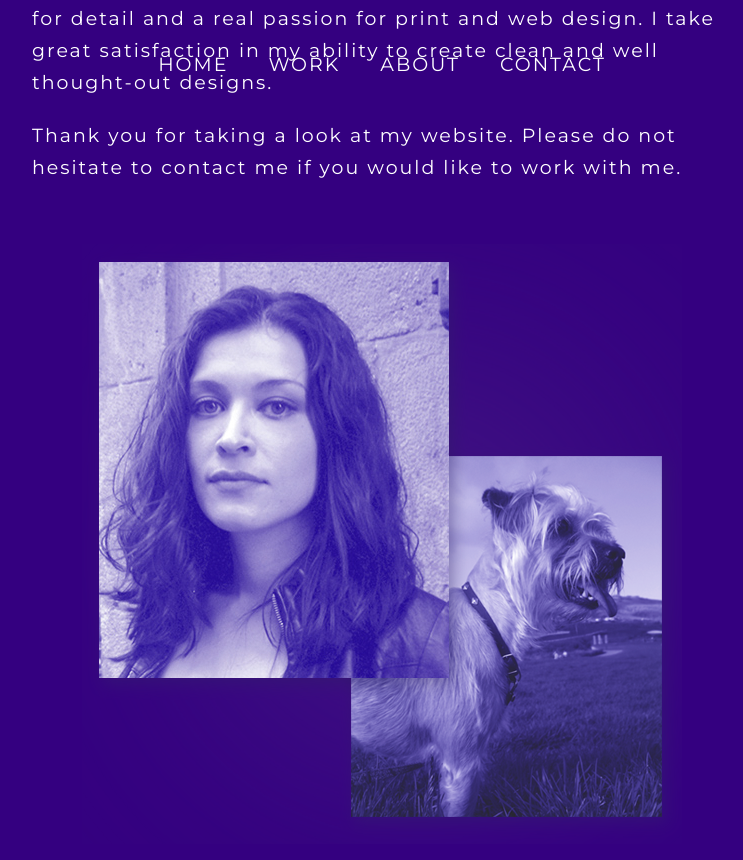
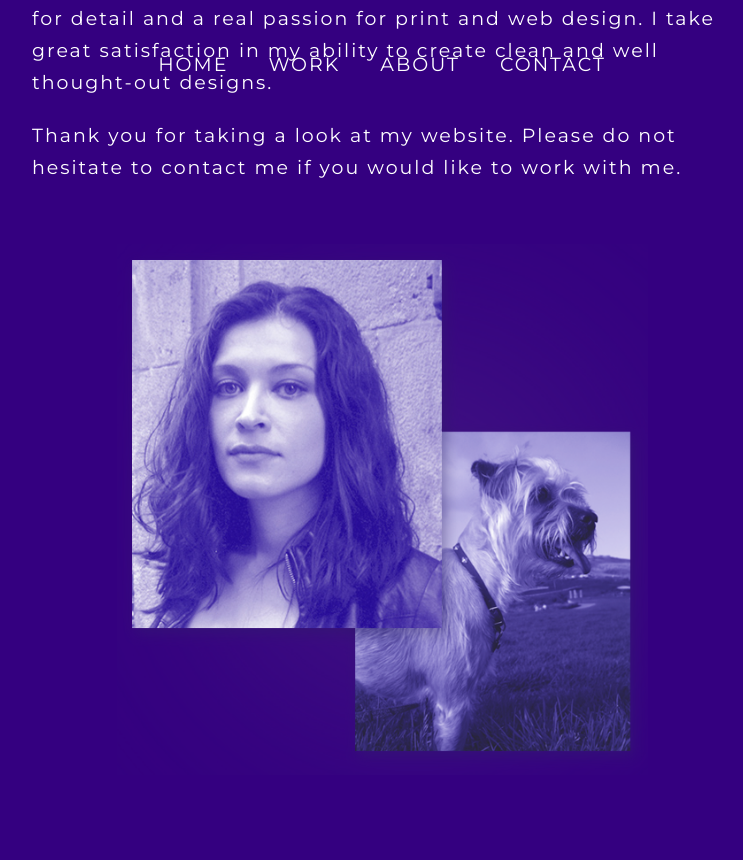
Before and after one commit to zeny11-11/jmorales, a Jekyll site: the page built from index.html, in a window 1280 px wide and 900 px high, scrolled down 4828 px. Shown: the top 860 px of the window, without its empty margins (258-1001 px from the left). Built offline with Jekyll 4.4.1, drawn with Linux system fonts in a browser that asks for light colours; nearby versions of some CDN libraries; some web fonts are replaced; Markdown is read by kramdown in place of the engine named in the settings.

Commit message:
Update stylesheet.css

```diff
--- a/css/stylesheet.css
+++ b/css/stylesheet.css
@@ -544,7 +544,7 @@ filter: progid:DXImageTransform.Microsoft.gradient( startColorstr='#340080', end
     text-align: center;
     border:none;
     width: 100%;
-    max-width:600px;
+    max-width:531px;
     height: auto;
     /*border:40px solid #340080;
     outline:4px solid #37286f;*/
```
